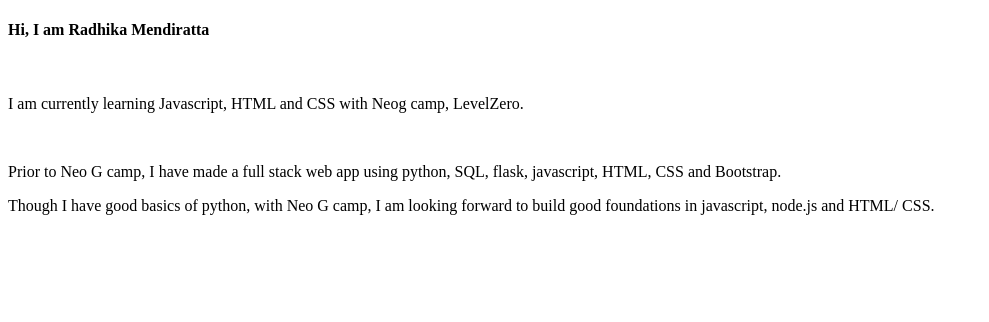
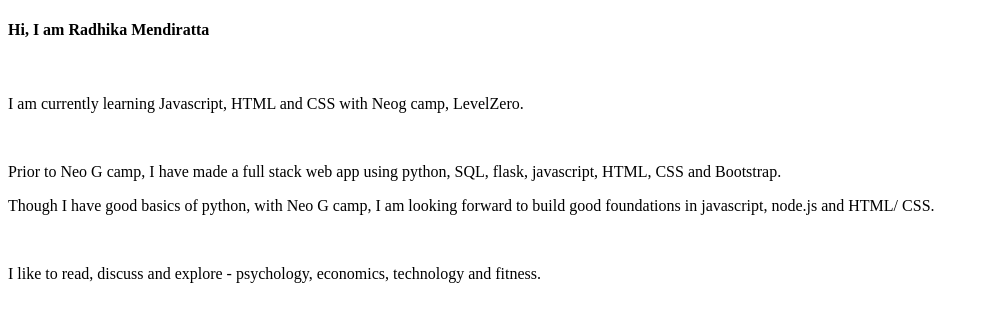
Before and after one commit to radhika2104/radhika-neog-portfolio, a plain HTML site: page index.html in a window 1280 px wide. Shown: the whole page, without its empty margins (0-989 px from the left). Drawn offline with Linux system fonts and the light colour scheme.

Commit message:
updated my interests

```diff
--- a/index.html
+++ b/index.html
@@ -13,5 +13,7 @@
     <br>
     <p>Prior to Neo G camp, I have made a full stack web app using python, SQL, flask, javascript, HTML, CSS and Bootstrap.</p>
     <p>Though I have good basics of python, with Neo G camp, I am looking forward to build good foundations in javascript, node.js and HTML/ CSS.</p>
+    <br>
+    <p>I like to read, discuss and explore - psychology, economics, technology and fitness.</p>
 </body>
 </html>
```
